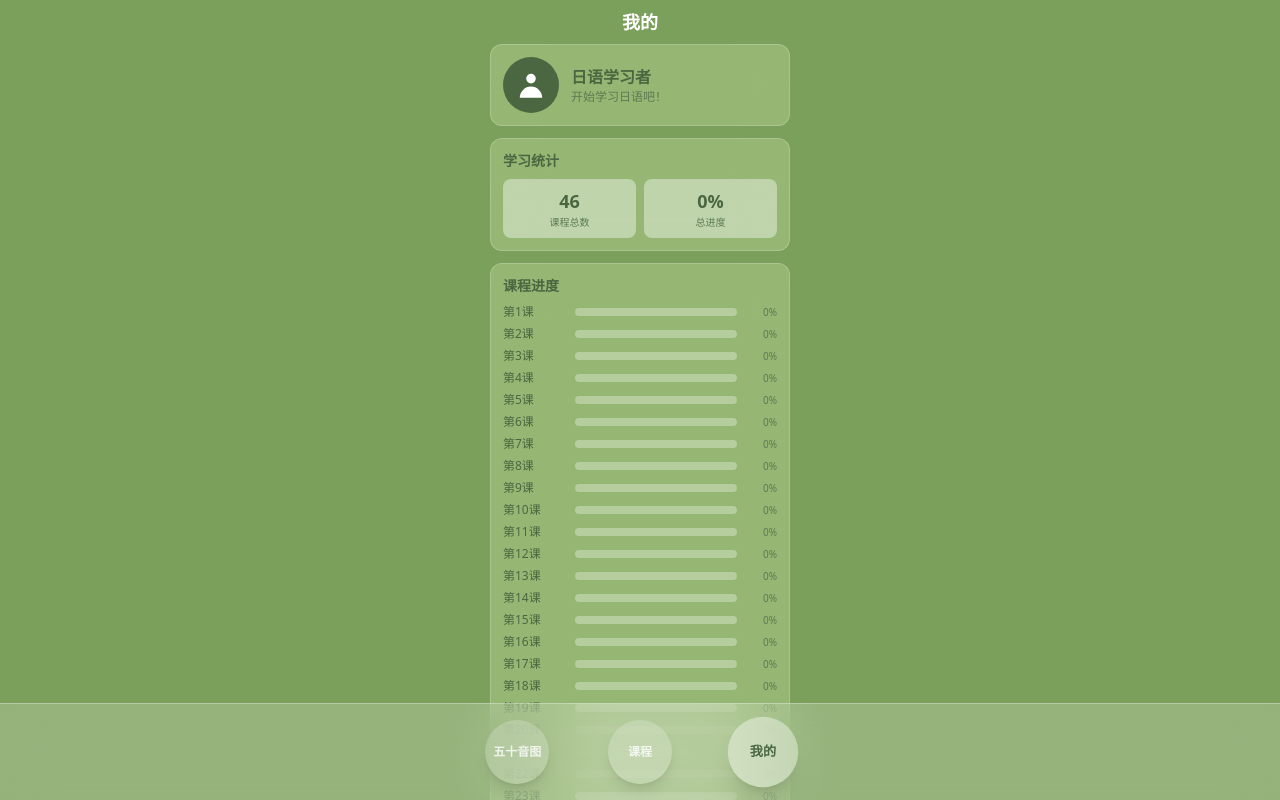
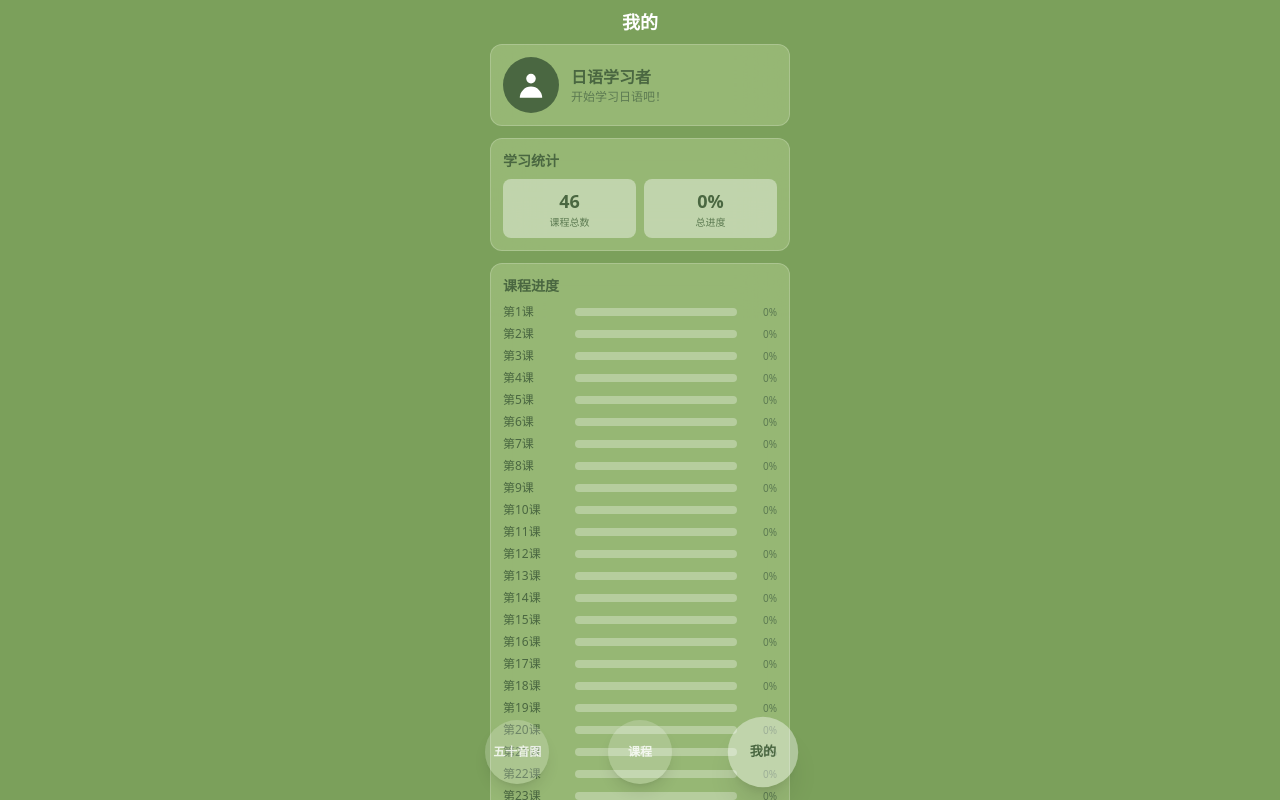
Before and after one commit to chen205518/jp-app-source, a Vue app: page /#/my in a window 1280 px wide. Shown: the top 800 px of the page. Built offline with nearby package versions, Linux system fonts and the light colour scheme.

Commit message:
remove outer glass effect from bottom nav

```diff
--- a/src/components/BottomNav.vue
+++ b/src/components/BottomNav.vue
@@ -15,7 +15,7 @@ const navigateTo = (path: string) => {
 
 <template>
   <div class="fixed bottom-0 left-0 right-0 z-40" :style="{ paddingBottom: `env(safe-area-inset-bottom, 0px)` }">
-    <div class="bg-white/20 backdrop-blur-xl border-t border-white/30">
+    <div>
       <div class="max-w-[400px] mx-auto flex items-center justify-around py-4 px-4">
         <button
           @click="navigateTo('/home')"
```
